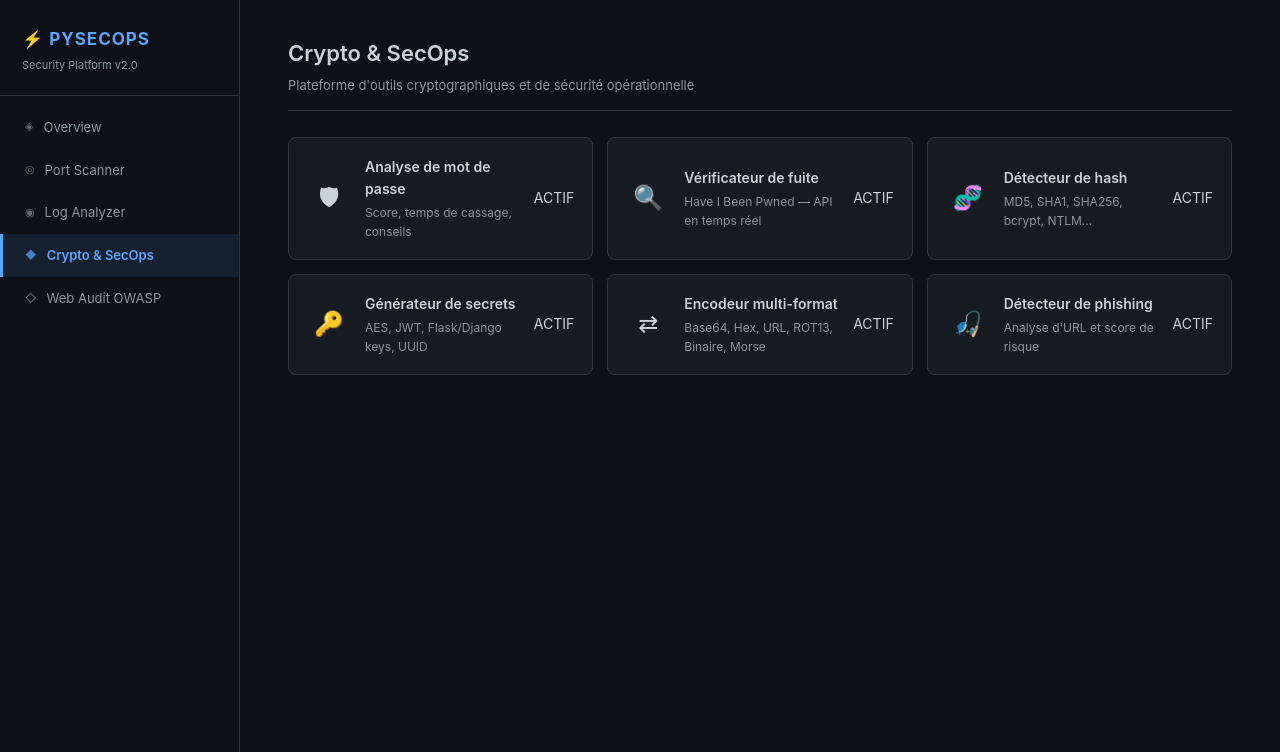
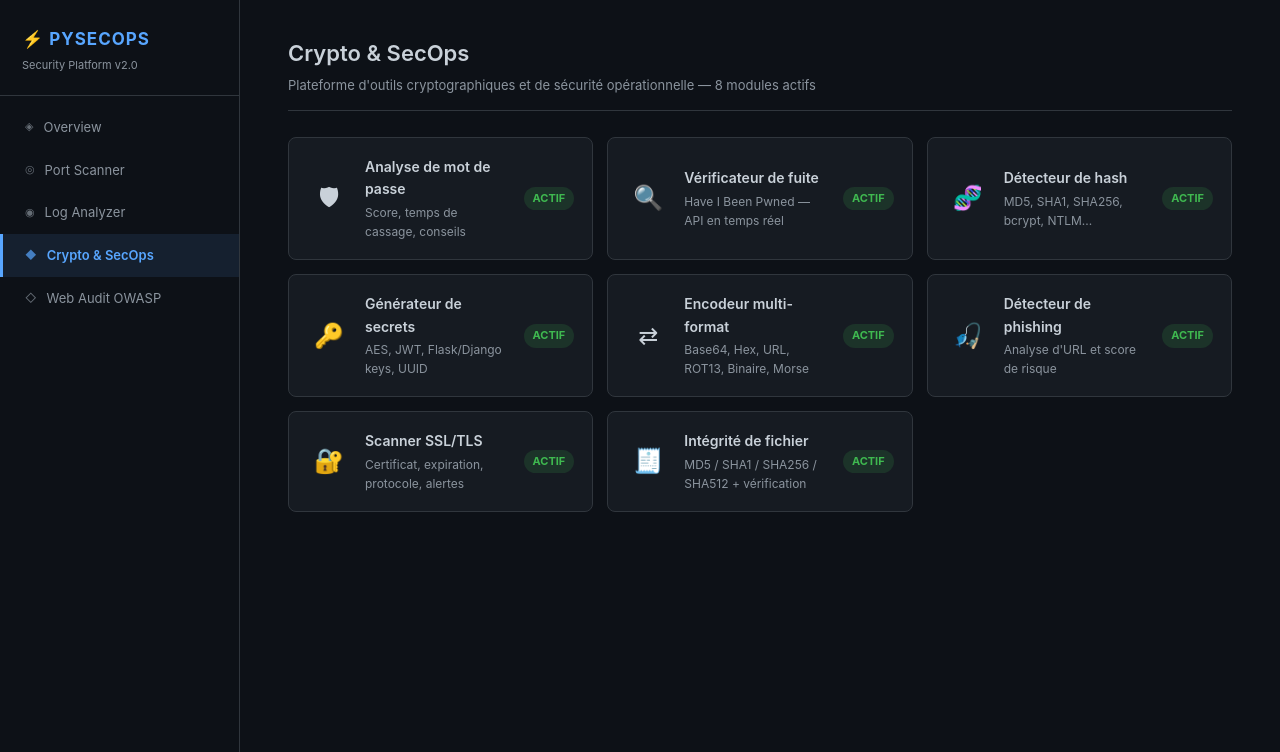
Before and after one commit to hyacinthe07/PySecOps, a Flask app: page /secops in a window 1280 px wide. Shown: the top 752 px of the page. Run offline with Flask 3, Linux system fonts and the light colour scheme.

Commit message:
feat: modules SSL/TLS scanner + file integrity checker

```diff
--- a/app/blueprints/secops.py
+++ b/app/blueprints/secops.py
@@ -91,3 +91,35 @@ def phishing():
         if url:
             resultat = analyser_phishing(url)
     return render_template('secops/phishing.html', active='secops', resultat=resultat)
+
+
+# ── 7. SCANNER SSL/TLS
+from app.utils.secops_utils import analyser_ssl, analyser_integrite
+
+@secops_bp.route('/secops/ssl', methods=['GET', 'POST'])
+def ssl_scan():
+    resultat = None
+    if request.method == 'POST':
+        domaine = request.form.get('domaine', '').strip()
+        if domaine:
+            resultat = analyser_ssl(domaine)
+    return render_template('secops/ssl.html', active='secops', resultat=resultat)
+
+
+# ── 8. INTÉGRITÉ DE FICHIER
+@secops_bp.route('/secops/integrity', methods=['GET', 'POST'])
+def integrity():
+    resultat = None
+    erreur   = None
+    if request.method == 'POST':
+        fichier   = request.files.get('fichier')
+        hash_ref  = request.form.get('hash_ref', '').strip()
+        if not fichier or fichier.filename == '':
+            erreur = "Aucun fichier sélectionné."
+        else:
+            try:
+                contenu = fichier.read()
+                resultat = analyser_integrite(contenu, fichier.filename, hash_ref)
+            except Exception as e:
+                erreur = f"Erreur lors de la lecture : {e}"
+    return render_template('secops/integrity.html', active='secops', resultat=resultat, erreur=erreur)
--- a/app/templates/secops/index.html
+++ b/app/templates/secops/index.html
@@ -1,7 +1,7 @@
 {% extends "layout.html" %}
 {% block titre %}Crypto & SecOps{% endblock %}
 {% block page_titre %}Crypto & SecOps{% endblock %}
-{% block page_sous %}Plateforme d'outils cryptographiques et de sécurité opérationnelle{% endblock %}
+{% block page_sous %}Plateforme d'outils cryptographiques et de sécurité opérationnelle — {{ 8 }} modules actifs{% endblock %}
 {% block contenu %}
 <div class="tools-grid">
   <a href="/secops/password-check" class="tool-card">
@@ -10,7 +10,7 @@
       <div class="tool-name">Analyse de mot de passe</div>
       <div class="tool-desc">Score, temps de cassage, conseils</div>
     </div>
-    <span class="tool-badge ok">ACTIF</span>
+    <span class="tool-badge badge ok">ACTIF</span>
   </a>
   <a href="/secops/fuite" class="tool-card">
     <div class="tool-icon">🔍</div>
@@ -18,7 +18,7 @@
       <div class="tool-name">Vérificateur de fuite</div>
       <div class="tool-desc">Have I Been Pwned — API en temps réel</div>
     </div>
-    <span class="tool-badge ok">ACTIF</span>
+    <span class="tool-badge badge ok">ACTIF</span>
   </a>
   <a href="/secops/hash-detect" class="tool-card">
     <div class="tool-icon">🧬</div>
@@ -26,7 +26,7 @@
       <div class="tool-name">Détecteur de hash</div>
       <div class="tool-desc">MD5, SHA1, SHA256, bcrypt, NTLM...</div>
     </div>
-    <span class="tool-badge ok">ACTIF</span>
+    <span class="tool-badge badge ok">ACTIF</span>
   </a>
   <a href="/secops/keygen" class="tool-card">
     <div class="tool-icon">🔑</div>
@@ -34,7 +34,7 @@
       <div class="tool-name">Générateur de secrets</div>
       <div class="tool-desc">AES, JWT, Flask/Django keys, UUID</div>
     </div>
-    <span class="tool-badge ok">ACTIF</span>
+    <span class="tool-badge badge ok">ACTIF</span>
   </a>
   <a href="/secops/encoder" class="tool-card">
     <div class="tool-icon">⇄</div>
@@ -42,7 +42,7 @@
       <div class="tool-name">Encodeur multi-format</div>
       <div class="tool-desc">Base64, Hex, URL, ROT13, Binaire, Morse</div>
     </div>
-    <span class="tool-badge ok">ACTIF</span>
+    <span class="tool-badge badge ok">ACTIF</span>
   </a>
   <a href="/secops/phishing" class="tool-card">
     <div class="tool-icon">🎣</div>
@@ -50,7 +50,23 @@
       <div class="tool-name">Détecteur de phishing</div>
       <div class="tool-desc">Analyse d'URL et score de risque</div>
     </div>
-    <span class="tool-badge ok">ACTIF</span>
+    <span class="tool-badge badge ok">ACTIF</span>
+  </a>
+  <a href="/secops/ssl" class="tool-card">
+    <div class="tool-icon">🔐</div>
+    <div class="tool-info">
+      <div class="tool-name">Scanner SSL/TLS</div>
+      <div class="tool-desc">Certificat, expiration, protocole, alertes</div>
+    </div>
+    <span class="tool-badge badge ok">ACTIF</span>
+  </a>
+  <a href="/secops/integrity" class="tool-card">
+    <div class="tool-icon">🧾</div>
+    <div class="tool-info">
+      <div class="tool-name">Intégrité de fichier</div>
+      <div class="tool-desc">MD5 / SHA1 / SHA256 / SHA512 + vérification</div>
+    </div>
+    <span class="tool-badge badge ok">ACTIF</span>
   </a>
 </div>
 {% endblock %}
--- a/app/utils/secops_utils.py
+++ b/app/utils/secops_utils.py
@@ -476,3 +476,150 @@ def analyser_phishing(url: str) -> dict:
         "alertes": alertes,
         "nb_alertes": len(alertes),
     }
+
+
+# ─────────────────────────────────────────────
+# 7. SCANNER SSL/TLS
+# ─────────────────────────────────────────────
+
+import ssl
+import socket as _socket
+import datetime
+
+def analyser_ssl(domaine: str) -> dict:
+    """
+    Analyse le certificat SSL/TLS d'un domaine.
+    Retourne : validité, expiration, émetteur, protocole, alertes.
+    """
+    domaine = domaine.replace("https://", "").replace("http://", "").split("/")[0].strip()
+
+    alertes = []
+    try:
+        contexte = ssl.create_default_context()
+        with _socket.create_connection((domaine, 443), timeout=10) as sock:
+            with contexte.wrap_socket(sock, server_hostname=domaine) as ssock:
+                cert      = ssock.getpeercert()
+                protocole = ssock.version()
+                cipher    = ssock.cipher()
+    except ssl.SSLCertVerificationError as e:
+        return {"erreur": f"Certificat invalide ou non fiable : {e}"}
+    except _socket.timeout:
+        return {"erreur": "Timeout — domaine inaccessible sur le port 443."}
+    except ConnectionRefusedError:
+        return {"erreur": "Port 443 fermé — ce domaine ne supporte pas HTTPS."}
+    except Exception as e:
+        return {"erreur": f"Erreur : {e}"}
+
+    # Dates
+    fmt = "%b %d %H:%M:%S %Y %Z"
+    date_debut  = datetime.datetime.strptime(cert["notBefore"], fmt)
+    date_fin    = datetime.datetime.strptime(cert["notAfter"],  fmt)
+    maintenant  = datetime.datetime.utcnow()
+    jours_restants = (date_fin - maintenant).days
+    est_valide  = maintenant < date_fin and maintenant > date_debut
+
+    # Émetteur / Sujet
+    sujet  = dict(x[0] for x in cert.get("subject", []))
+    emetteur = dict(x[0] for x in cert.get("issuer", []))
+
+    # SANs (Subject Alternative Names)
+    sans = []
+    for typ, val in cert.get("subjectAltName", []):
+        if typ == "DNS":
+            sans.append(val)
+
+    # Alertes
+    if jours_restants < 0:
+        alertes.append({"type": "CRITIQUE", "msg": f"Certificat expiré depuis {abs(jours_restants)} jours"})
+    elif jours_restants < 14:
+        alertes.append({"type": "CRITIQUE", "msg": f"Expiration dans {jours_restants} jours — renouvellement URGENT"})
+    elif jours_restants < 30:
+        alertes.append({"type": "HAUTE",    "msg": f"Expiration dans {jours_restants} jours — planifiez le renouvellement"})
+    elif jours_restants < 60:
+        alertes.append({"type": "MOYENNE",  "msg": f"Expiration dans {jours_restants} jours"})
+
+    if protocole in ("TLSv1", "TLSv1.1", "SSLv2", "SSLv3"):
+        alertes.append({"type": "HAUTE", "msg": f"Protocole obsolète : {protocole} (vulnérable)"})
+
+    cipher_name = cipher[0] if cipher else "inconnu"
+    if "RC4" in cipher_name or "DES" in cipher_name or "NULL" in cipher_name:
+        alertes.append({"type": "CRITIQUE", "msg": f"Cipher faible détecté : {cipher_name}"})
+
+    # Score global
+    if jours_restants < 0 or not est_valide:
+        score, niveau, couleur = 0, "EXPIRÉ", "red"
+    elif alertes and any(a["type"] == "CRITIQUE" for a in alertes):
+        score, niveau, couleur = 30, "CRITIQUE", "red"
+    elif alertes and any(a["type"] == "HAUTE" for a in alertes):
+        score, niveau, couleur = 55, "RISQUE", "orange"
+    elif alertes:
+        score, niveau, couleur = 75, "ATTENTION", "orange"
+    else:
+        score, niveau, couleur = 100, "SÉCURISÉ", "green"
+
+    return {
+        "domaine":        domaine,
+        "est_valide":     est_valide,
+        "date_debut":     date_debut.strftime("%d/%m/%Y"),
+        "date_fin":       date_fin.strftime("%d/%m/%Y"),
+        "jours_restants": jours_restants,
+        "protocole":      protocole,
+        "cipher":         cipher_name,
+        "cn":             sujet.get("commonName", "—"),
+        "org":            sujet.get("organizationName", "—"),
+        "emetteur_cn":    emetteur.get("commonName", "—"),
+        "emetteur_org":   emetteur.get("organizationName", "—"),
+        "sans":           sans[:8],
+        "nb_sans":        len(sans),
+        "alertes":        alertes,
+        "score":          score,
+        "niveau":         niveau,
+        "couleur":        couleur,
+    }
+
+
+# ─────────────────────────────────────────────
+# 8. VÉRIFICATEUR D'INTÉGRITÉ DE FICHIER
+# ─────────────────────────────────────────────
+
+def analyser_integrite(contenu_bytes: bytes, nom_fichier: str, hash_reference: str = "") -> dict:
+    """
+    Calcule MD5, SHA1, SHA256 d'un fichier uploadé.
+    Compare optionnellement avec un hash de référence fourni.
+    """
+    taille = len(contenu_bytes)
+
+    md5    = hashlib.md5(contenu_bytes).hexdigest()
+    sha1   = hashlib.sha1(contenu_bytes).hexdigest()
+    sha256 = hashlib.sha256(contenu_bytes).hexdigest()
+    sha512 = hashlib.sha512(contenu_bytes).hexdigest()
+
+    # Comparaison avec hash de référence
+    comparaison = None
+    if hash_reference:
+        ref = hash_reference.strip().lower()
+        if   ref == md5:    comparaison = {"hash": "MD5",    "valide": True}
+        elif ref == sha1:   comparaison = {"hash": "SHA1",   "valide": True}
+        elif ref == sha256: comparaison = {"hash": "SHA256",  "valide": True}
+        elif ref == sha512: comparaison = {"hash": "SHA512",  "valide": True}
+        else:               comparaison = {"hash": "inconnu", "valide": False}
+
+    # Taille lisible
+    if taille < 1024:
+        taille_lisible = f"{taille} octets"
+    elif taille < 1024 * 1024:
+        taille_lisible = f"{taille/1024:.1f} Ko"
+    else:
+        taille_lisible = f"{taille/1024/1024:.2f} Mo"
+
+    return {
+        "nom":            nom_fichier,
+        "taille":         taille_lisible,
+        "taille_bytes":   taille,
+        "md5":            md5,
+        "sha1":           sha1,
+        "sha256":         sha256,
+        "sha512":         sha512,
+        "comparaison":    comparaison,
+        "date_analyse":   datetime.datetime.now().strftime("%d/%m/%Y à %H:%M:%S"),
+    }
```
Also changed, not shown: app/templates/secops/integrity.html (added, +97 -0 lines), app/templates/secops/ssl.html (added, +112 -0 lines), requirements.txt (+24 -4 lines).
